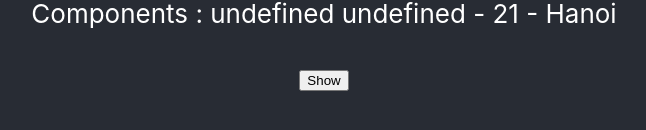
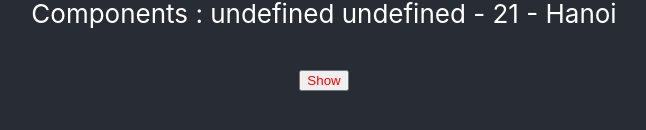
Before and after one commit to thenam-dev/react-basic, a React (Create React App) app: page / in a window 1280 px wide. Shown: the part 530-660 px from the top of the page, without its empty margins (316-962 px from the left). Built offline with nearby package versions, Linux system fonts and the light colour scheme.

Commit message:
Scss in React

```diff
--- a/src/views/example/ChildComponent.js
+++ b/src/views/example/ChildComponent.js
@@ -1,4 +1,5 @@
 import React from "react";
+import "./Demo.scss";
 
 class ChildComponent extends React.Component {
   //Re-render
@@ -33,7 +34,9 @@ class ChildComponent extends React.Component {
         <br />
         {showJobs === false ? (
           <div>
-            <button onClick={() => this.handleShowHide()}>Show</button>
+            <button className="btn-show" onClick={() => this.handleShowHide()}>
+              Show
+            </button>
           </div>
         ) : (
           <>
@@ -51,7 +54,12 @@ class ChildComponent extends React.Component {
               {/* {console.log(">>>check map array:", a)} */}
             </div>
             <div>
-              <button onClick={() => this.handleShowHide()}>Hide</button>
+              <button
+                style={{ color: "blue" }}
+                onClick={() => this.handleShowHide()}
+              >
+                Hide
+              </button>
             </div>
           </>
         )}
--- /dev/null
+++ b/src/views/example/Demo.scss
@@ -0,0 +1,3 @@
+.btn-show {
+  color: red;
+}
```
